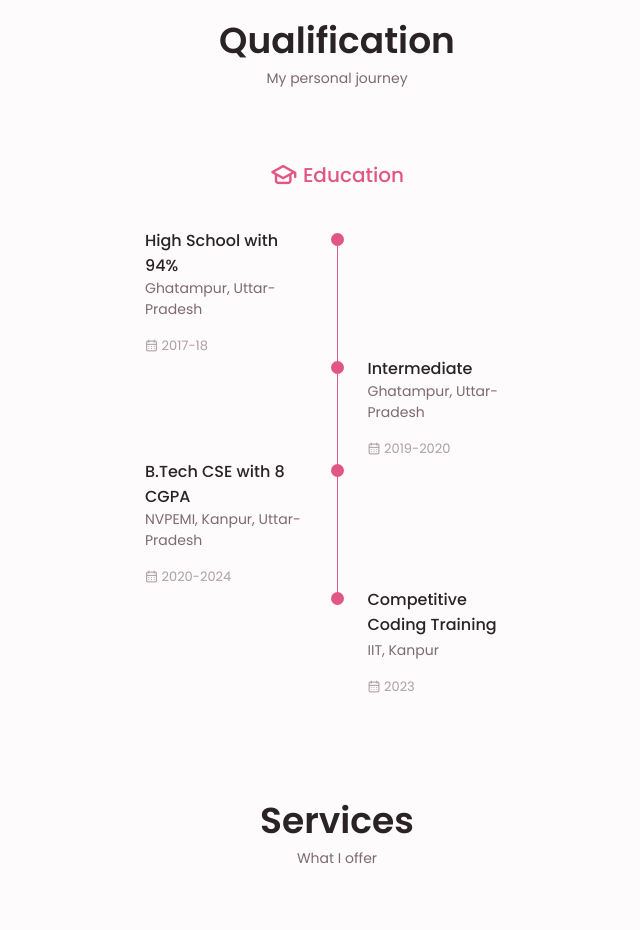
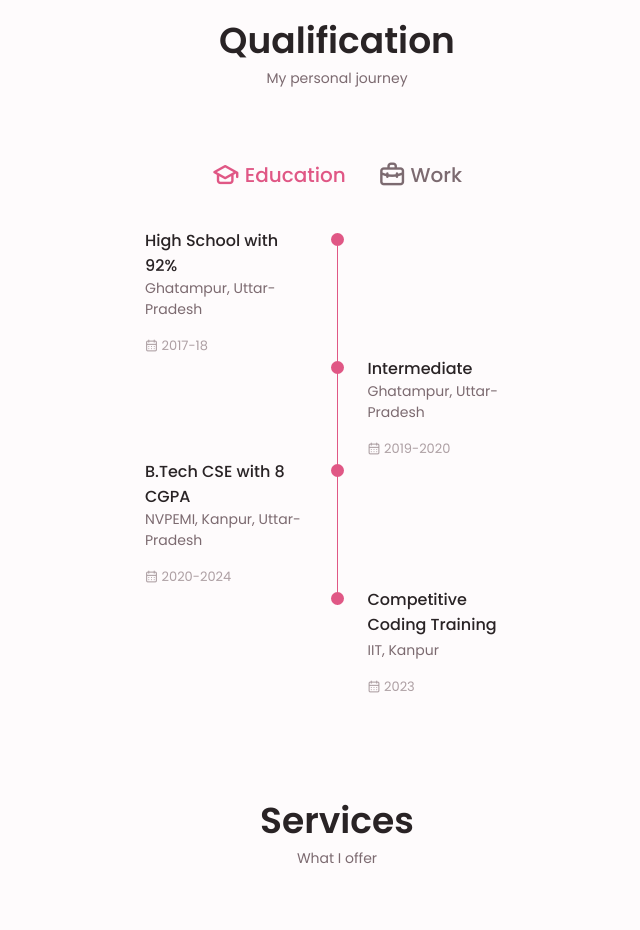
Before and after one commit to ShanuDubey/ShanuDubey.github.io, a plain HTML site: page index.html in a window 1280 px wide. Shown: the part 2715-3645 px from the top of the page, without its empty margins (303-943 px from the left). Drawn offline with nearby package versions, Linux system fonts and the light colour scheme.

Commit message:
Update index.html

```diff
--- a/index.html
+++ b/index.html
@@ -307,6 +307,10 @@
                         <i class="uil uil-graduation-cap qualification__icon"></i>
                         Education
                     </div>
+                    <div class="qualification__button button--flex" data-target="#work">
+                        <i class="uil uil-briefcase-alt qualification__icon"></i>
+                        Work
+                    </div>
                 </div>
 
                 <div class="qualification__sections">
@@ -315,7 +319,7 @@
              <!--==================== QUALIFICATION 1 ====================-->
              <div class="qualification__data">
                  <div>
-                     <h3 class="qualification__title">High School with 94%</h3>
+                     <h3 class="qualification__title">High School with 92%</h3>
                      <span class="qualification__subtitle">Ghatampur, Uttar-Pradesh</span>
                      <div class="qualification__calendar">
                         <i class="uil uil-calendar-alt"></i>
```
